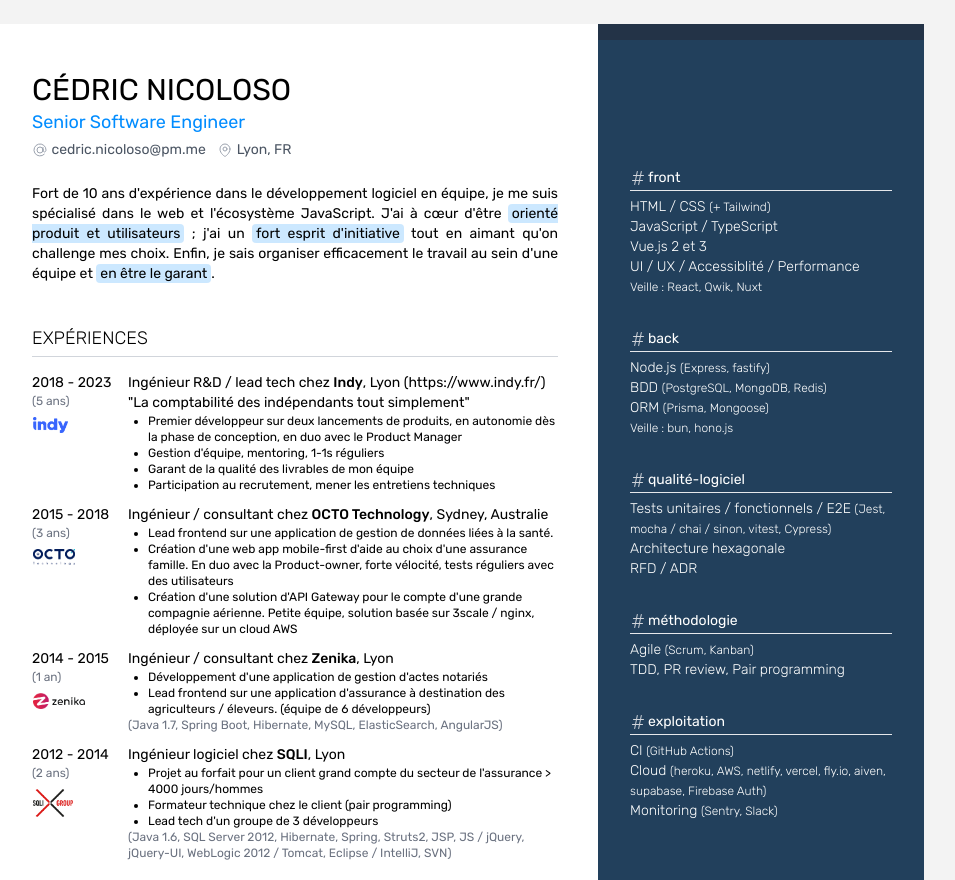
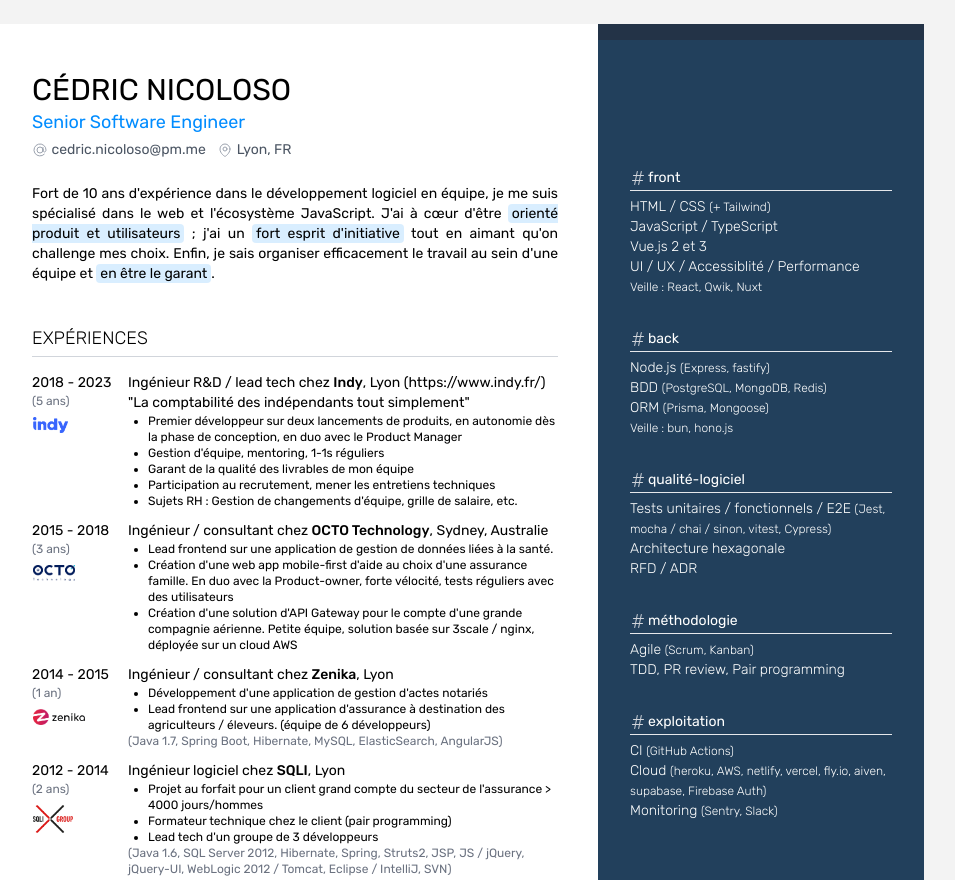
Before and after one commit to cedric25/resume, a website: page index.html in a window 1280 px wide. Shown: the top 880 px of the page, without its empty margins (186-1141 px from the left). Drawn offline with nearby package versions, Linux system fonts and the light colour scheme; files that its build step writes are made by us from their sources.

Commit message:
Add one Indy item + minor chip style update

```diff
--- a/index.html
+++ b/index.html
@@ -96,6 +96,7 @@
               <li>Gestion d'équipe, mentoring, 1-1s réguliers</li>
               <li>Garant de la qualité des livrables de mon équipe</li>
               <li>Participation au recrutement, mener les entretiens techniques</li>
+              <li>Sujets RH : Gestion de changements d'équipe, grille de salaire, etc.</li>
             </ul>
           </div>
           <!-- ---------- OCTO ---------- -->
--- a/style.css
+++ b/style.css
@@ -9,5 +9,5 @@
 }
 
 .chip {
-  @apply rounded bg-primary/20 px-1 py-px;
+  @apply rounded bg-primary/[.15] px-1 py-px;
 }
```
